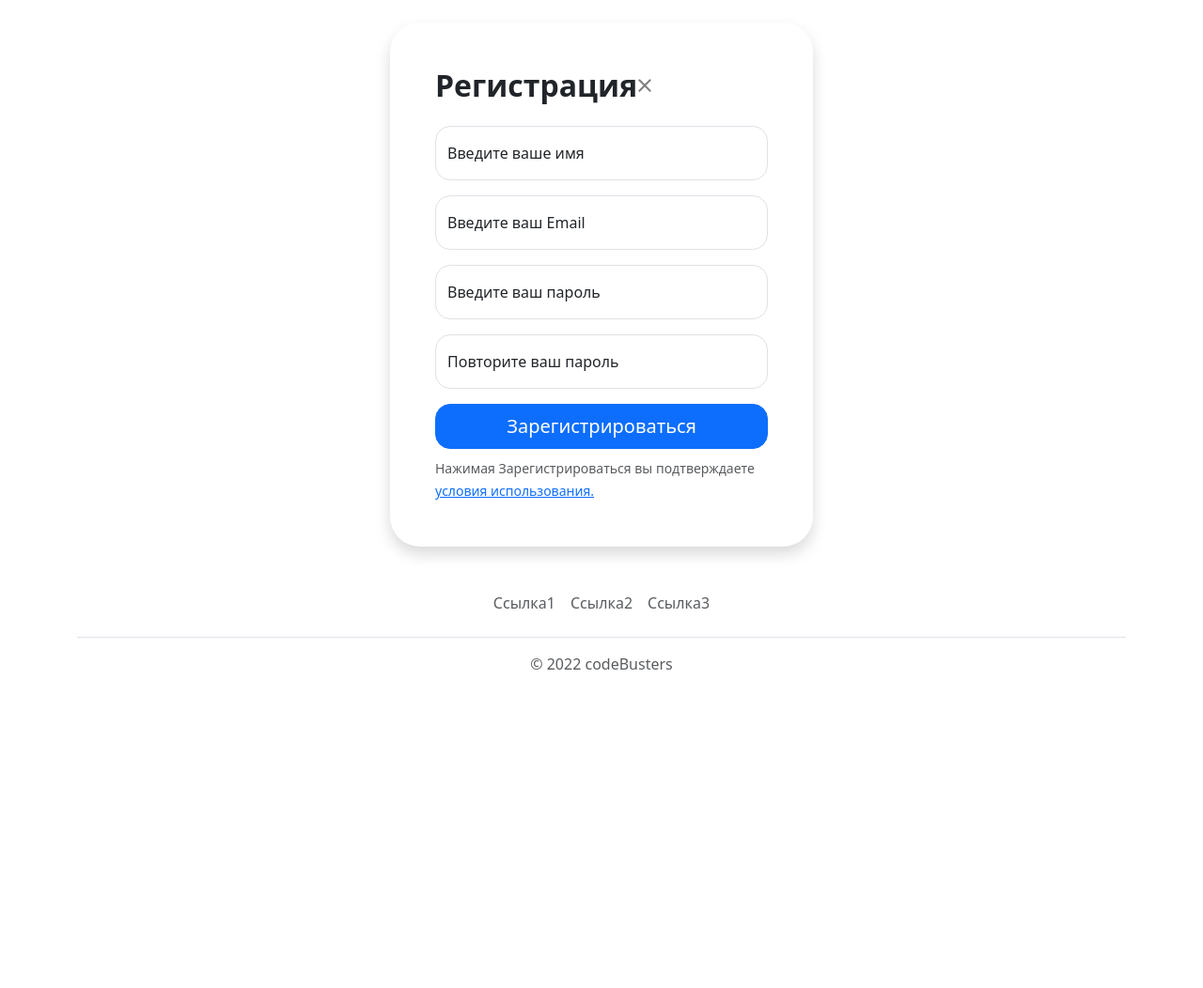
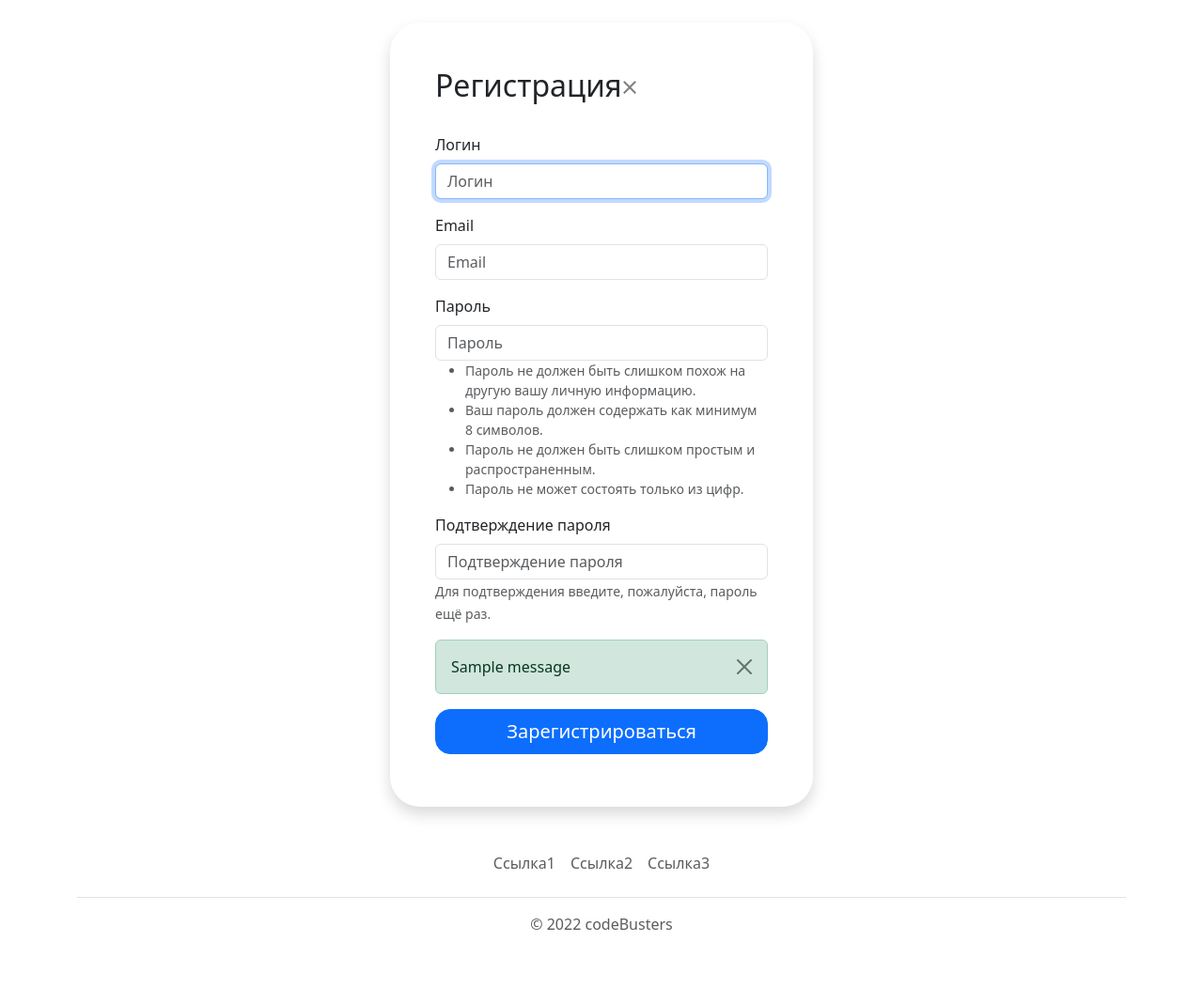
Before and after one commit to rublock/GeekBrains_Habr_project, a Django app: page /users/register/ in a window 1280 px wide. Shown: the part 73-1125 px from the top of the page at 94% size. Before the commit the page ends 786 px from the top, so only its background shows below. Run offline with Django 4.2, Linux system fonts and the light colour scheme; tables that the repository leaves empty hold one stand-in row (values such as "Sample post"); one stand-in notice (Sample message) is shown; some libraries are stand-ins or nearby versions.

Commit message:
email validation registartion

```diff
--- a/app/config/urls.py
+++ b/app/config/urls.py
@@ -8,7 +8,7 @@ urlpatterns = [
     path('admin/', admin.site.urls),
     path('ckeditor/', include('ckeditor_uploader.urls')),
     path('', include('mainapp.urls', namespace='mainapp')),
-    path('users/', include('userapp.urls')),
+    path('users/', include('userapp.urls', namespace='users')),
 ]
 
 if settings.DEBUG:
--- a/app/mainapp/templates/base.html
+++ b/app/mainapp/templates/base.html
@@ -1,6 +1,5 @@
 <!doctype html>
 {% load static django_bootstrap5 %}
-
 
 <html lang="ru">
 
@@ -9,11 +8,10 @@
     <meta name="viewport" content="width=device-width, initial-scale=1">
     <title>{% block title %}codeBusters{% endblock %}</title>
     {% bootstrap_css %}
-    <link rel="stylesheet" href="{% static 'css/styles.css'%}" type="text/css">
+    <link rel="stylesheet" href="{% static 'css/styles.css'%}" type="text/css" media="screen">
 </head>
 
 <body>
-
     <header class="p-3 mb-3 border-bottom">
         {% if user.is_superuser %}
         <div class="container">
@@ -41,21 +39,21 @@
                     <input type="search" class="form-control" placeholder="Поиск..." aria-label="Search">
                 </form>
                 <div>
-                    {% if user.is_authenticated %}
-                    <a href="{% url 'logout' %}" class="nav-link px-2 link-dark">{{user}}
+                     {% if user.is_authenticated %}
+                    <a href="{% url 'users:logout' %}" class="nav-link px-2 link-dark">{{user}}
                         <button type="button" class="btn btn-primary">Выйти</button>
                     </a>
                     {% else %}
-                    <a href="{% url 'login' %}" class="">
+                    <a href="{% url 'users:login' %}" class="">
                         <button type="button" class="btn btn-outline-primary me-2">Войти</button>
                     </a>
-                    <a href="{% url 'register' %}" class="">
+                    <a href="{% url 'users:register' %}" class="">
                         <button type="button" class="btn btn-primary">Регистрация</button>
                     </a>
                     {% endif %}
-
                 </div>
             </div>
+        </div>
     </header>
     {% block content %}{% endblock %}
     <div class="container">
--- /dev/null
+++ b/app/mainapp/templates/mainapp/includes/messages.html
@@ -0,0 +1,11 @@
+{% if messages %}
+{% for message in messages %}
+<div {% if message.tags %} class="alert {{ message.tags }} alert-dismissible fade show" role="alert"{% endif %}>
+    {{ message }}
+    <button type="button" class="btn-close"
+        data-bs-dismiss="alert"
+        aria-label="Close">
+    </button>
+</div>
+{% endfor %}
+{% endif %}
--- a/app/mainapp/views.py
+++ b/app/mainapp/views.py
@@ -31,7 +31,7 @@ class DetailedArticle(TemplateView):
 
 
 def reg_page(request):
-    return render(request, 'reg_page.html')
+    return render(request, 'register.html')
 
 
 def terms_of_service(request):
--- a/app/userapp/forms.py
+++ b/app/userapp/forms.py
@@ -1,17 +1,72 @@
-from django import forms
 from django.contrib.auth import get_user_model
-from django.contrib.auth.forms import UserCreationForm
+from django.contrib.auth.forms import UserCreationForm, AuthenticationForm
 
 
 User = get_user_model()
 
+#class UserCreateForm(UserCreationForm):
+#    email = forms.EmailField(
+#        label=('Email'), max_length=254, widget=forms.EmailInput(attrs={'autocomplete': 'email'})
 
-class UserCreateForm(UserCreationForm):
-    email = forms.EmailField(
-        label=('Email'), max_length=254, widget=forms.EmailInput(attrs={'autocomplete': 'email'})
+#    )
 
-    )
+#    class Meta(UserCreationForm.Meta):
+#        model = User
+#        fields = ("username", "email")
 
-    class Meta(UserCreationForm.Meta):
+class MyUserLoginForm(AuthenticationForm):
+    def init(self, *args, **kwargs):
+        super().init(*args, **kwargs)
+
+       # self.fields["username"].widget.attrs.update({
+       #     'name': 'username',
+      #      'id': 'floatingInput',
+       #     'type': 'text',
+       #     'class': 'form-control rounded-4',
+       # }),
+       # self.fields["password"].widget.attrs.update({
+       #     'name': 'password',
+       #     'id': 'floatingPassword',
+       #     'type': 'password',
+       #     'class': 'form-control rounded-4',
+       # })
+
+    class Meta:
         model = User
-        fields = ("username", "email")
+        fields = ('username', 'password')
+
+
+class MyUserRegisterForm(UserCreationForm):
+    def init(self, *args, **kwargs):
+        super().init(*args, **kwargs)
+
+        #self.fields["username"].widget.attrs.update({
+            #'name': 'username',
+           # 'type': 'text',
+            #'class': 'form-control rounded-3',
+           # 'id': 'floatingInput',
+            #'placeholder': 'Введите Ваш логин',
+
+       # }),
+       # self.fields["email"].widget.attrs.update({
+       #     'name': 'email',
+       #     'id': 'floatingInput',
+       #     'type': 'email',
+       #     'class': 'form-control rounded-4',
+      #  }),
+      #  self.fields["password1"].widget.attrs.update({
+      #      'name': 'password1',
+      #      'id': 'floatingPassword',
+      #      'type': 'password',
+      #      'class': 'form-control rounded-4',
+      #  }),
+       # self.fields["password2"].widget.attrs.update({
+       #     'name': 'password2',
+       #     'id': 'floatingPassword',
+       #     'type': 'password',
+       #     'class': 'form-control rounded-4',
+       # })
+
+    class Meta:
+        model = User
+        fields = ('username', 'email', 'password1', 'password2')
--- a/app/userapp/templates/registration/activate.html
+++ b/app/userapp/templates/registration/activate.html
@@ -2,6 +2,6 @@
 Здравствуйте, {{ user.username }}!
 Пожалуйста используйте нижеприведенную ссылку для активации Вашего профиля на портале.
 
-http://{{ domain }}{% url 'activate' uidb64=uid token=token %}
+http://{{ domain }}{% url 'userapp:activate' uidb64=uid token=token %}
 
 {% endautoescape %}
--- a/app/userapp/templates/registration/register.html
+++ /dev/null
@@ -1,39 +0,0 @@
-{% extends 'base.html' %}
-{% load static %}
-
-{% block content %}
-<div class="regContainer">
-    <div class="modal-content rounded-5 shadow">
-
-        <div class="modal-header p-5 pb-4 border-bottom-0">
-            <!-- <h5 class="modal-title">Modal title</h5> -->
-            <h2 class="fw-bold mb-0">Регистрация</h2>
-            <button type="button" class="btn-close" data-bs-dismiss="modal" aria-label="Close"></button>
-        </div>
-
-        <div class="modal-body p-5 pt-0">
-            <form class="">
-                <div class="form-floating mb-3">
-                    <input type="email" class="form-control rounded-4" id="floatingInput" placeholder="Name">
-                    <label for="floatingInput">Введите ваше имя</label>
-                </div>
-                <div class="form-floating mb-3">
-                    <input type="email" class="form-control rounded-4" id="floatingInput"
-                        placeholder="name@example.com">
-                    <label for="floatingInput">Введите ваш Email</label>
-                </div>
-                <div class="form-floating mb-3">
-                    <input type="password" class="form-control rounded-4" id="floatingPassword" placeholder="Password">
-                    <label for="floatingPassword">Введите ваш пароль</label>
-                </div>
-                <div class="form-floating mb-3">
-                    <input type="password" class="form-control rounded-4" id="floatingPassword" placeholder="Password">
-                    <label for="floatingPassword">Повторите ваш пароль</label>
-                </div>
-                <button class="w-100 mb-2 btn btn-lg rounded-4 btn-primary" type="submit">Зарегистрироваться</button>
-                <small class="text-muted">Нажимая Зарегистрироваться вы подтверждаете <a href="{% url 'mainapp:terms_of_service' %}">условия использования.</a></small>
-            </form>
-        </div>
-    </div>
-</div>
-{% endblock %}
--- /dev/null
+++ b/app/userapp/templates/userapp/register.html
@@ -0,0 +1,33 @@
+{% extends 'base.html' %}
+{% load static django_bootstrap5 %}
+
+{% block content %}
+<div  class="regContainer">
+    <div class="modal-content rounded-5 shadow">
+        <div class="modal-header p-5 pb-4 border-bottom-0">
+            <!-- <h5 class="modal-title">Modal title</h5> -->
+            <h2 align="center" class="title text-center">Регистрация</h2>
+            <a href="{% url 'users:logout' %}">
+            <button type="button" class="btn-close" data-bs-dismiss="modal" aria-label="Close"></button></a>
+        </div>
+        <div class="modal-body p-5 pt-0">
+            <form action="{% url 'users:register' %}" method="post" class="reg">
+            {% csrf_token %}
+            {% bootstrap_form register_form %}
+            <div  class="form-floating mb-3">
+            </div>
+            <div  class="form-floating mb-3">
+            </div>
+            <div  class="form-floating mb-3">
+            </div>
+            <div  class="form-floating mb-3">
+            <div class="mb-3">
+                {% include 'mainapp/includes/messages.html' %}
+            </div>
+            </div>
+                <button class="w-100 mb-2 btn btn-lg rounded-4 btn-primary" type="submit">Зарегистрироваться</button>
+            </form>
+        </div>
+    </div>
+</div>
+{% endblock %}
--- a/app/userapp/urls.py
+++ b/app/userapp/urls.py
@@ -1,9 +1,14 @@
 from django.urls import path, include
-from .views import Register, activate_user
+#from .views import Register, activate_user
+import userapp.views as userapp
 
+app_name = 'userapp'
 
 urlpatterns = [
-    path("", include("django.contrib.auth.urls")),
-    path("register/", Register.as_view(), name="register"),
-    path("activate-user/<str:uidb64>/<str:token>", activate_user, name="activate"),
+    #path("", include("django.contrib.auth.urls")),
+    #path("register/", Register.as_view(), name="register"),
+    path("activate-user/<str:uidb64>/<str:token>", userapp.activate_user, name="activate"),
+    path('login/', userapp.login, name='login'),
+    path('logout/', userapp.logout, name='logout'),
+    path('register/', userapp.register, name='register'),
 ]
--- a/app/userapp/views.py
+++ b/app/userapp/views.py
@@ -7,78 +7,90 @@ from django.template.loader import render_to_string
 from django.utils.http import urlsafe_base64_encode, urlsafe_base64_decode
 from django.utils.encoding import force_bytes, force_str, DjangoUnicodeDecodeError
 from django.views import View
-from django.shortcuts import render, redirect
+from django.shortcuts import render, redirect, HttpResponseRedirect
 from django.conf import settings
 from .models import User
 from .utils import generate_token
-from .forms import UserCreateForm
-
+from userapp.forms import MyUserRegisterForm
+from django.contrib import auth
+from userapp.forms import MyUserLoginForm
+from django.urls import reverse
 
 
 def send_activation_email(user, request):
-    current_site = get_current_site(request)
-    email_subject = 'Активируйте свой профиль'
+   current_site = get_current_site(request)
+   email_subject = 'Активируйте свой профиль'
 
-    email_body = render_to_string('registration/activate.html', {
-      'user'  : user,
-      'domain': current_site,
-      'uid':urlsafe_base64_encode(force_bytes(user.pk)),
-      'token': generate_token.make_token(user),
-    })
+   email_body = render_to_string('registration/activate.html', {
+     'user'  : user,
+     'domain': current_site,
+     'uid':urlsafe_base64_encode(force_bytes(user.pk)),
+     'token': generate_token.make_token(user),
+   })
 
-    email = EmailMessage(subject=email_subject,
-                         body=email_body,
-                         from_email=settings.EMAIL_FROM_USER,
-                         to=[user.email])
+   email = EmailMessage(subject=email_subject,
+                        body=email_body,
+                        from_email=settings.EMAIL_FROM_USER,
+                        to=[user.email])
 
-    email.send()
+   email.send()
 
 
 def activate_user(request, uidb64, token):
-    try:
-        uid = force_str(urlsafe_base64_decode(uidb64))
-        user = User.objects.get(pk=uid)
-    except Exception as e:
-        user = None
+   try:
+       uid = force_str(urlsafe_base64_decode(uidb64))
+       user = User.objects.get(pk=uid)
+   except Exception as e:
+       user = None
 
-    if user and generate_token.check_token(user, token):
-        user.is_email_verified=True
-        user.save()
-        messages.add_message(request,
-                             messages.SUCCESS,
-                             'Электронный адрес пользователя проверен, теперь можете войти в свою учетную запись.')
+   if user and generate_token.check_token(user, token):
+       user.is_email_verified=True
+       user.save()
+       messages.add_message(request,
+                            messages.SUCCESS,
+                            'Электронный адрес пользователя проверен, теперь можете войти в свою учетную запись.')
 
-        return redirect('login')
-    return render(request, 'registration/activate-failed.html', {'user':user})
+       return redirect('users:login')
+   return render(request, 'registration/activate-failed.html', {'user':user})
 
-class Register(View):
 
-    template_name = 'registration/register.html'
+def login(request):
+    login_form = MyUserLoginForm(data=request.POST)
+    if request.method == 'POST' and login_form.is_valid():
+        username = request.POST['username']
+        password = request.POST['password']
 
-    def get(self, request):
-        context = {
-            'form': UserCreateForm()
-        }
-        return render(request, self.template_name, context)
+        user = auth.authenticate(username=username, password=password)
+        if user and user.is_active and user.is_email_verified:
+            auth.login(request, user)
+            return redirect('/')
+    content = {'login_form': login_form}
+    return render(request, 'userapp/login.html', content)
 
-    def post(self, request):
-        form = UserCreateForm(request.POST)
 
-        if form.is_valid():
-            user = form.save()
+def logout(request):
+    auth.logout(request)
+    return redirect('/')
+
+
+def register(request):
+    if request.method == 'POST':
+        register_form = MyUserRegisterForm(request.POST, request.FILES)
+        if register_form.is_valid():
+            user = register_form.save()
+            # Mail activation
             send_activation_email(user, request)
-            username = form.cleaned_data.get('username')
-            password = form.cleaned_data.get('password1')
-            user = authenticate(username=username, password=password)
+            if not user.is_email_verified:
+                messages.add_message(
+                    request,
+                    messages.ERROR,
+                    "Ваш e-mail не верифицирован, пожалуйста проверьте входящее сообщение для активации пользователя на портале. Если вы не получили сообщение, проверьте папку \"Спам\".",
+                )
+                content = {"register_form": register_form}
+                return render(request, "userapp/register.html", content)
+            return HttpResponseRedirect(reverse('users:login'))
 
-            if not user.is_email_verified:
-                messages.add_message(request, messages.ERROR,
-                             'ваш e-mail не верифицирован, пожалуйста проверьте входящее сообщение для активации пользователя на портале.')
-                return render(request, self.template_name)
-
-            login(request, user)
-            return redirect('/')
-        context = {
-            'form': form
-        }
-        return render(request, self.template_name, context)
+    else:
+        register_form = MyUserRegisterForm()
+    content = {'register_form': register_form}
+    return render(request, 'userapp/register.html', content)
--- a/requirements.txt
+++ b/requirements.txt
@@ -12,7 +12,6 @@ django-js-asset==2.0.0
 Pillow==9.2.0
 psycopg2-binary==2.9.4
 python-dotenv==0.21.0
-sqlparse==0.4.2
 tzdata==2022.2
 six==1.16.0
 requests==2.28.1
```
Also changed, not shown: app/config/settings.py (+10 -0 lines), app/mainapp/templates/reg_page.html (deleted, +0 -94 lines), app/userapp/templates/registration/login.html (deleted, +0 -30 lines), app/userapp/templates/userapp/login.html (added, +29 -0 lines).
